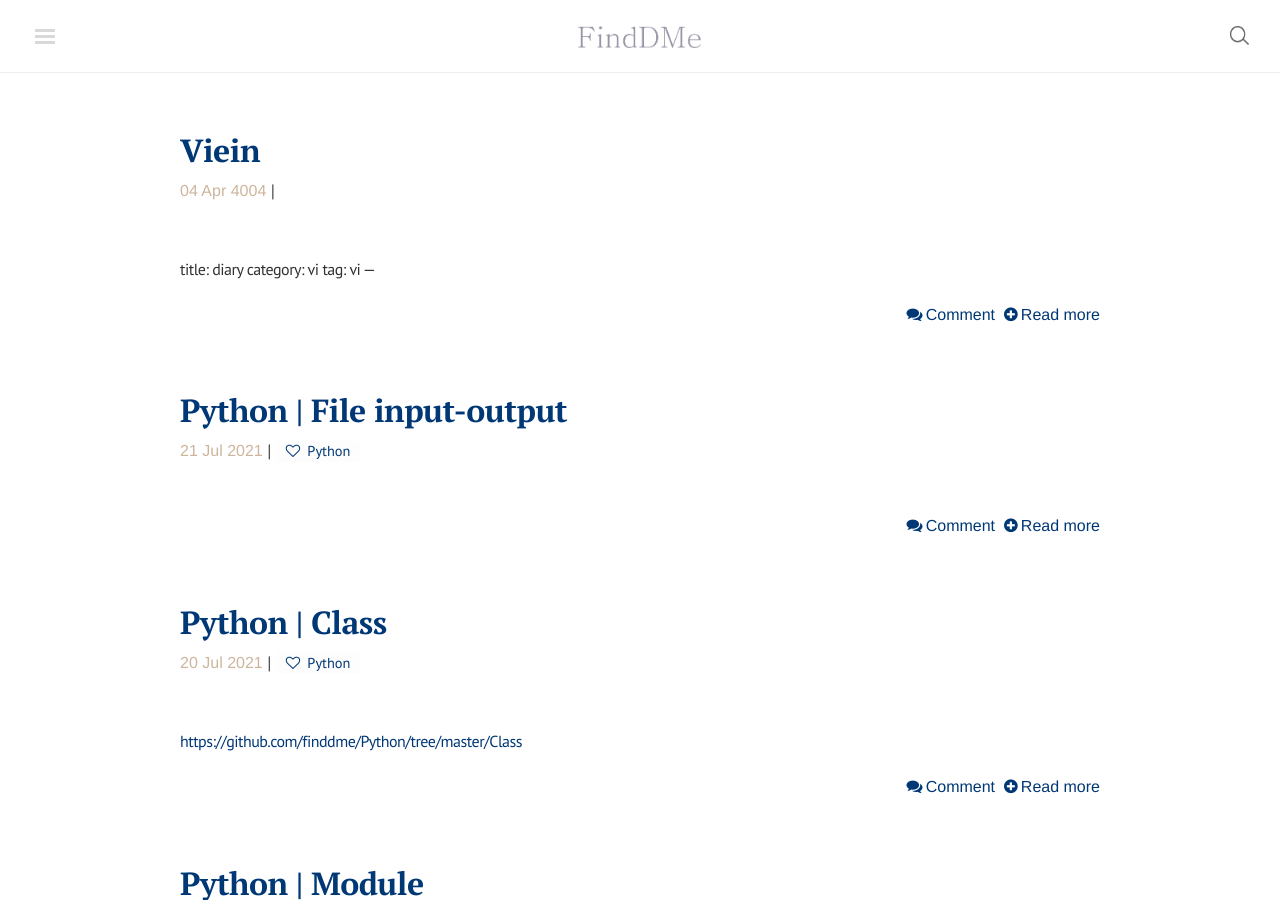
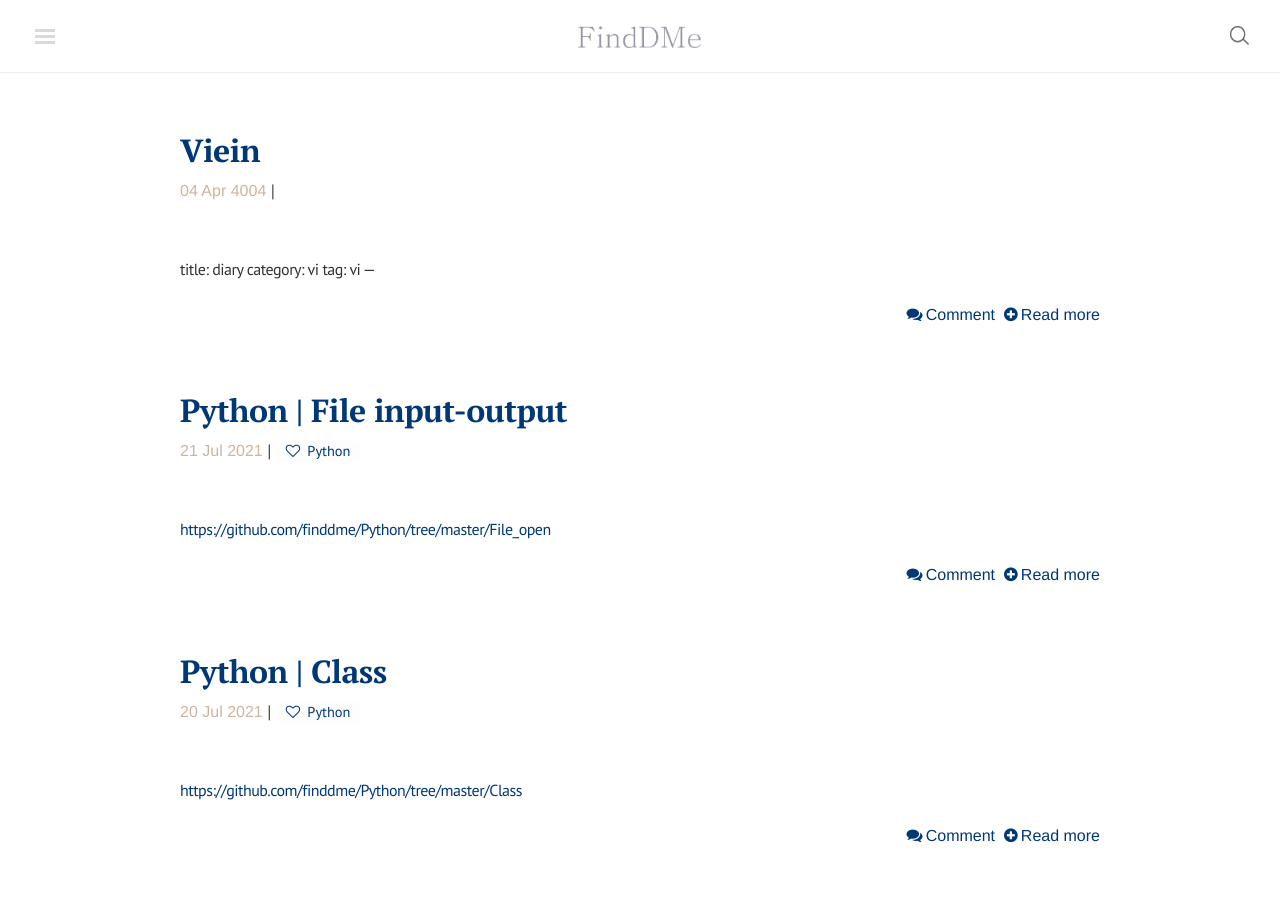
Before and after one commit to finddme/finddme.github.io, a Jekyll site: the page built from blog/index.html, in a window 1280 px wide and 900 px high. Built offline with Jekyll 4.4.1, drawn with Linux system fonts in a browser that asks for light colours; nearby versions of some CDN libraries; the list of posts is cut into pages by our own code; comment, search, counter and statistics services are not loaded; some of the changed lines change nothing that is shown.

Commit message:
Update 2021-07-21-Pyfile.md

```diff
--- a/_posts/2021-07-21-Pyfile.md
+++ b/_posts/2021-07-21-Pyfile.md
@@ -4,6 +4,7 @@ category: Python
 tag: Python
 ---
 
+[https://github.com/finddme/Python/tree/master/File_open](https://github.com/finddme/Python/tree/master/File_open)
 
 
 
```
